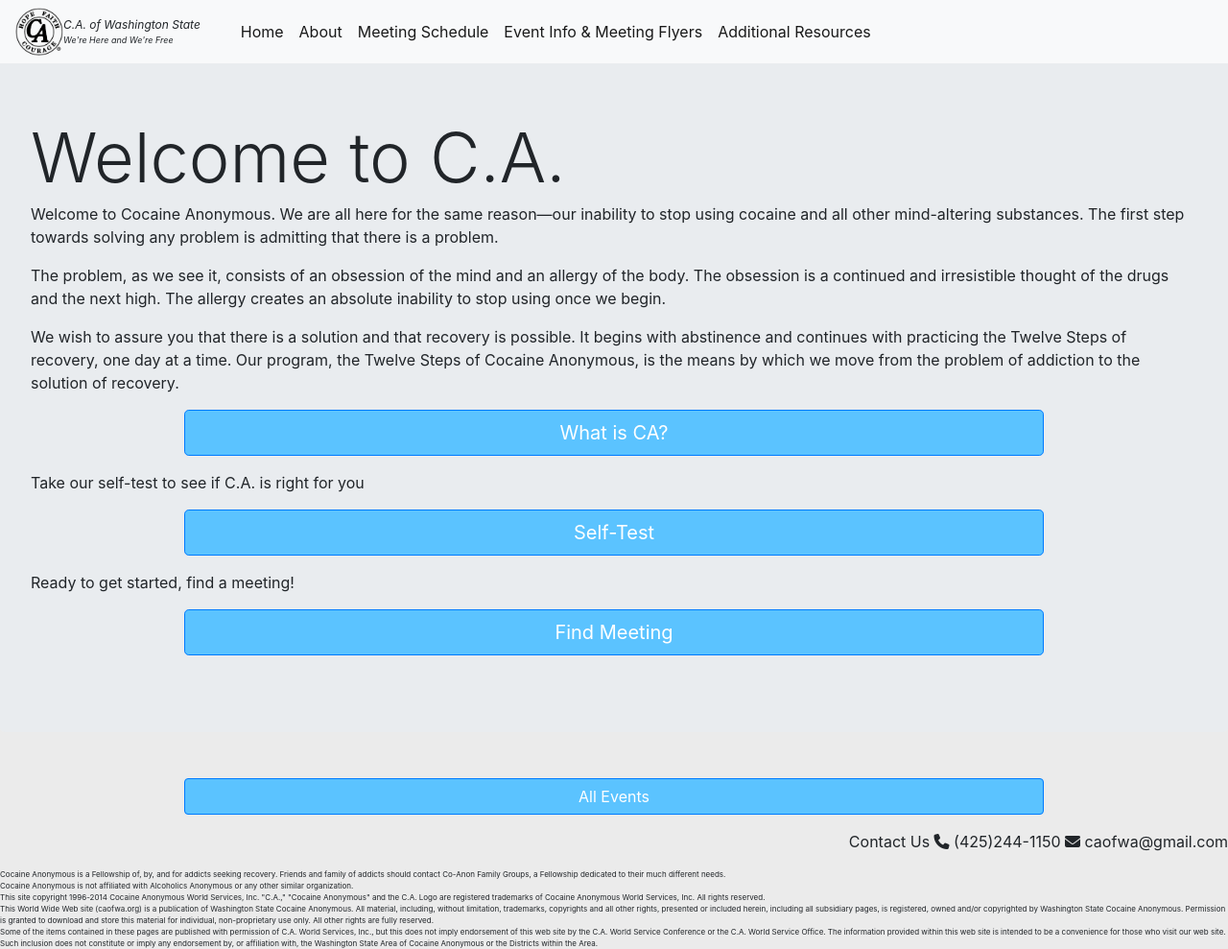
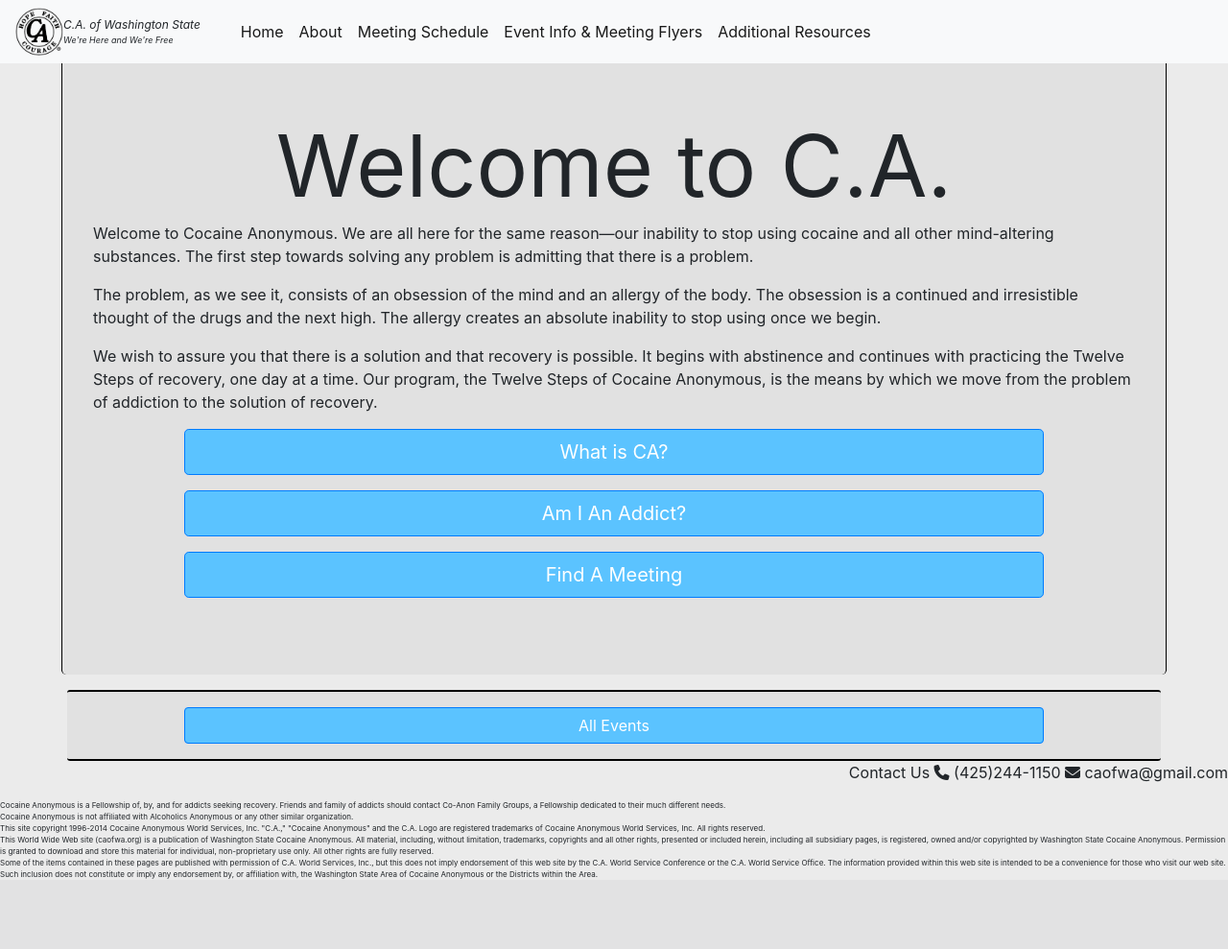
Before and after one commit to nathancmoore/final_project, a Django app: template ca_website/ca_website/templates/ca_website/home.html in a window 1280 px wide. Shown: the whole page at 96% size. After the commit the page ends 916 px from the top, so only its background shows below. Run offline with Django 3.2, Linux system fonts and the light colour scheme; the template is opened without the code that fills it, so the values that code supplies are empty; some libraries are stand-ins or nearby versions.

Commit message:
Further work on style for other pages.

```diff
--- a/ca_website/ca_website/templates/ca_website/home.html
+++ b/ca_website/ca_website/templates/ca_website/home.html
@@ -2,21 +2,19 @@
 {% load static %}
 {% block content %}
     <div class="jumbotron" id="welcome">
-      <h1 class="display-3">Welcome to C.A.</h1>
-        <p>Welcome to Cocaine Anonymous. We are all here for the same reason—our inability to stop using cocaine and all other mind-altering substances. The first step towards solving any problem is admitting that there is a problem.</p>
-        <p>The problem, as we see it, consists of an obsession of the mind and an allergy of the body. The obsession is a continued and irresistible thought of the drugs and the next high. The allergy creates an absolute inability to stop using once we begin.</p>
-        <p>We wish to assure you that there is a solution and that recovery is possible. It begins with abstinence and continues with practicing the Twelve Steps of recovery, one day at a time. Our program, the Twelve Steps of Cocaine Anonymous, is the means by which we move from the problem of addiction to the solution of recovery.</p>
+      <h1 class="display-3" id="cawelcome">Welcome to C.A.</h1>
+        <p id="cawelcomeb">Welcome to Cocaine Anonymous. We are all here for the same reason—our inability to stop using cocaine and all other mind-altering substances. The first step towards solving any problem is admitting that there is a problem.</p>
+        <p id="cawelcomeb">The problem, as we see it, consists of an obsession of the mind and an allergy of the body. The obsession is a continued and irresistible thought of the drugs and the next high. The allergy creates an absolute inability to stop using once we begin.</p>
+        <p id="cawelcomeb">We wish to assure you that there is a solution and that recovery is possible. It begins with abstinence and continues with practicing the Twelve Steps of recovery, one day at a time. Our program, the Twelve Steps of Cocaine Anonymous, is the means by which we move from the problem of addiction to the solution of recovery.</p>
       <p>
         <a class="btn btn-primary btn-lg" href="/" onclick="javascript:void window.open('/static/pdf/What_is_CA.pdf',
     '1420671127636','width=700,height=500,toolbar=0,menubar=0,location=0,status=0,scrollbars=1,resizable=1,left=0,top=0');return false;">What is CA?</a>
-        Take our self-test to see if C.A. is right for you
         <a class="btn btn-primary btn-lg" href="/" onclick="javascript:void window.open('/static/pdf/Self-Test.pdf',
-    '1420671127636','width=700,height=500,toolbar=0,menubar=0,location=0,status=0,scrollbars=1,resizable=1,left=0,top=0');return false;">Self-Test</a>
-        Ready to get started, find a meeting!
-        <a class="btn btn-primary btn-lg" href="meeting-schedule/" role="button">Find Meeting</a>
+    '1420671127636','width=700,height=500,toolbar=0,menubar=0,location=0,status=0,scrollbars=1,resizable=1,left=0,top=0');return false;">Am I An Addict?</a>
+        <a class="btn btn-primary btn-lg" href="meeting-schedule/" role="button">Find A Meeting</a>
       </p>
     </div>
-    <div class="container">
+    <div class="container" id="bordercarousel">
         <div class="row">
             <div id="carouselExampleIndicators" class="carousel slide" data-ride="carousel">
               <div class="carousel-inner" role="listbox">
@@ -33,7 +31,7 @@
                 {% endfor %}
               </div>
             </div>
-            <a href="#" class="btn btn-primary">All Events</a>
+            <a href="{% url 'eventinfo' %}" class="btn btn-primary">All Events</a>
         </div>
     </div>
 {% endblock %}
--- a/ca_website/static/aesthetics.css
+++ b/ca_website/static/aesthetics.css
@@ -33,3 +33,52 @@ body {
 .card-text {
     font-size: 2vh;
 }
+#cawelcome {
+    text-align: center;
+    font-size: 8vw;
+    font-weight: 400;
+}
+#cawelcome {
+    text-align: center;
+    font-size: 7vw;
+}
+.jumbotron {
+    border-right: 1px solid black;
+    border-left: 1px solid black;
+    width: 90vw;
+    margin: auto;
+    margin-bottom: 2vh;
+    background-color: rgb(225, 225, 225);
+}
+#bordercarousel {
+    margin-bottom: 1vh;
+    border: none;
+    border-top: 2px solid lightgrey;
+    border-bottom: 2px solid lightgrey;
+    border-color: black;
+    background-color: rgb(225, 225, 225);
+    width: 90vw;
+    margin: auto;
+    border-radius: .2em;
+}
+#verticle {
+    border-right: 1px solid black;
+    border-left: 1px solid black;
+    width: 90vw;
+    margin: auto;
+    margin-bottom: 2vh;
+    background-color: rgb(225, 225, 225);
+}
+#aligntop {
+    text-align: center;
+    margin-top: 2vh;
+}
+.cleartop {
+    border-right: 1px solid black;
+    border-left: 1px solid black;
+    width: 90vw;
+    margin-left: auto;
+    margin-right: auto;
+    background-color: rgb(225, 225, 225);
+    border-radius: .2em;
+}
```
Also changed, not shown: ca_website/ca_website/templates/ca_website/about.html (+9 -12 lines).
